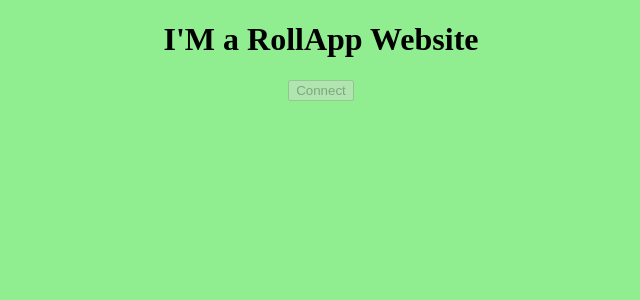
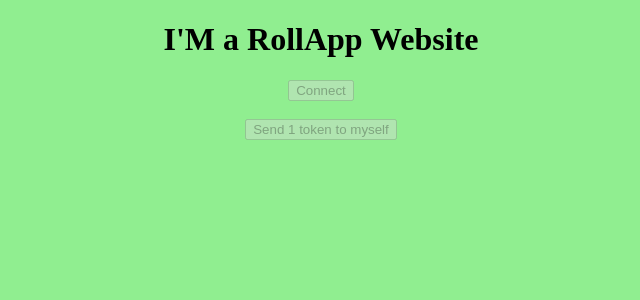
Before and after one commit to dymensionxyz/dymension-connect, a React (Create React App) app: page / in a window 1280 px wide. Shown: the top 300 px of the page, without its empty margins (319-959 px from the left). Built offline with nearby package versions, Linux system fonts and the light colour scheme.

Commit message:
add quick auth + tx broadcasting and handling + other ui updates

```diff
--- a/src/App.css
+++ b/src/App.css
@@ -18,4 +18,5 @@
     top: 0;
     width: 100%;
     height: 100%;
+    pointer-events: none;
 }
--- a/src/App.js
+++ b/src/App.js
@@ -1,29 +1,32 @@
 import React, {useCallback, useEffect, useRef, useState} from 'react';
 import './App.css';
 
-const DYMENSION_CONNECT_URL = 'https://portal.dymension.xyz';
-const DYMENSION_CONNECT_NETWORK_IDS = ['nim_1122-1'];
+const DYMENSION_CONNECT_URL = 'http://localhost:3000';
+const DYMENSION_CONNECT_NETWORK_IDS = ['evmtestiroagain_283331-1'];
+const DYMENSION_CONNECT_NETWORK_MAIN_DENOM = 'aevm'
 
 function App() {
-    const [dymensionConnectOpen, setDymensionConnectOpen] = useState(false);
     const [dymensionConnectReady, setDymensionConnectReady] = useState(false);
     const [address, setAddress] = useState('');
+    const [hexAddress, setHexAddress] = useState('');
     const buttonRef = useRef(null);
     const iframeRef = useRef(null);
+    const [broadcasting, setBroadcasting] = useState(false);
+    const [menuVisible, setMenuVisible] = useState(false);
 
     const sendMessage = useCallback((message) => iframeRef.current?.contentWindow?.postMessage(message, DYMENSION_CONNECT_URL), []);
 
     const updateTriggerBoundingRect = useCallback(() => {
         const boundingRect = buttonRef.current?.getBoundingClientRect();
         if (boundingRect) {
-            sendMessage({type: 'triggerBoundingRectChange', rect: boundingRect});
+            sendMessage({type: 'setTriggerBoundingRect', rect: boundingRect});
         }
     }, [sendMessage]);
 
     const initModal = useCallback(() => {
         updateTriggerBoundingRect();
         sendMessage({
-            type: 'stylesChange',
+            type: 'setStyles',
             styles: {
                 '--black-light': 'rgb(63 81 59)',
                 '--black-light-rgb': '63, 81, 59',
@@ -33,8 +36,23 @@
                 '--background-color-secondary': 'rgb(63 78 63)'
             }
         });
-        sendMessage({type: 'menuAlignChange', align: 'center'});
+        sendMessage({type: 'setMenuAlign', align: 'center'});
     }, [sendMessage, updateTriggerBoundingRect]);
+
+    const sendToMyself = useCallback(() => {
+        setBroadcasting(true);
+        sendMessage({
+            type: 'executeTx',
+            messages: [{
+                typeUrl: '/cosmos.bank.v1beta1.MsgSend',
+                value: {
+                    fromAddress: address,
+                    toAddress: address,
+                    amount: [{denom: DYMENSION_CONNECT_NETWORK_MAIN_DENOM, amount: '1' + '0'.repeat(18)}]
+                }
+            }]
+        })
+    }, [address]);
 
     useEffect(() => {
         window.addEventListener('scroll', updateTriggerBoundingRect, true);
@@ -53,16 +71,25 @@
             if (event.data.type === 'ready') {
                 setDymensionConnectReady(true);
             }
-            if (event.data.type === 'close') {
-                setDymensionConnectOpen(false);
-            }
             if (event.data.type === 'connect') {
-                setAddress(event.data.hexAddress);
+                setHexAddress(event.data.hexAddress);
+                setAddress(event.data.address);
                 updateTriggerBoundingRect();
             }
             if (event.data.type === 'disconnect') {
+                setHexAddress('');
                 setAddress('');
                 updateTriggerBoundingRect();
+            }
+            if (event.data.type === 'menu-visible') {
+                setMenuVisible(event.data.value);
+                if (event.data.value) {
+                    updateTriggerBoundingRect();
+                }
+            }
+            if (event.data.type === 'tx-response') {
+                setBroadcasting(false);
+                setTimeout(() => alert(JSON.stringify(event.data.response) || event.data.error?.message), 50);
             }
         }
         window.addEventListener('message', handleMessage);
@@ -75,22 +102,23 @@
             <button
                 disabled={!dymensionConnectReady}
                 ref={buttonRef}
-                onClick={() => {
-                    setDymensionConnectOpen(!dymensionConnectOpen)
-                    updateTriggerBoundingRect();
-                }}
+                onClick={() => sendMessage({type: 'toggleMenu'})}
             >
-                {address || 'Connect'}
+                {hexAddress || 'Connect'}
             </button>
             <iframe
                 ref={iframeRef}
                 onLoad={initModal}
-                style={{display: dymensionConnectOpen ? 'block' : 'none'}}
-                allow='clipboard-read; clipboard-write'
+                allow='clipboard-read; clipboard-write; camera'
                 title='dymension-connect'
                 className='dymension-connect-iframe'
+                style={{pointerEvents: menuVisible ? 'auto' : 'none'}}
                 src={`${DYMENSION_CONNECT_URL}/connect?networkIds=${DYMENSION_CONNECT_NETWORK_IDS.join(',')}`}
             />
+            <br />
+            <button disabled={!address || broadcasting} onClick={sendToMyself}>
+                Send 1 token to myself {broadcasting ? '- broadcasting' : ''}
+            </button>
         </div>
     );
 }
```
Also changed, not shown: 1 other file (tests, documents, lock files or other folders).
